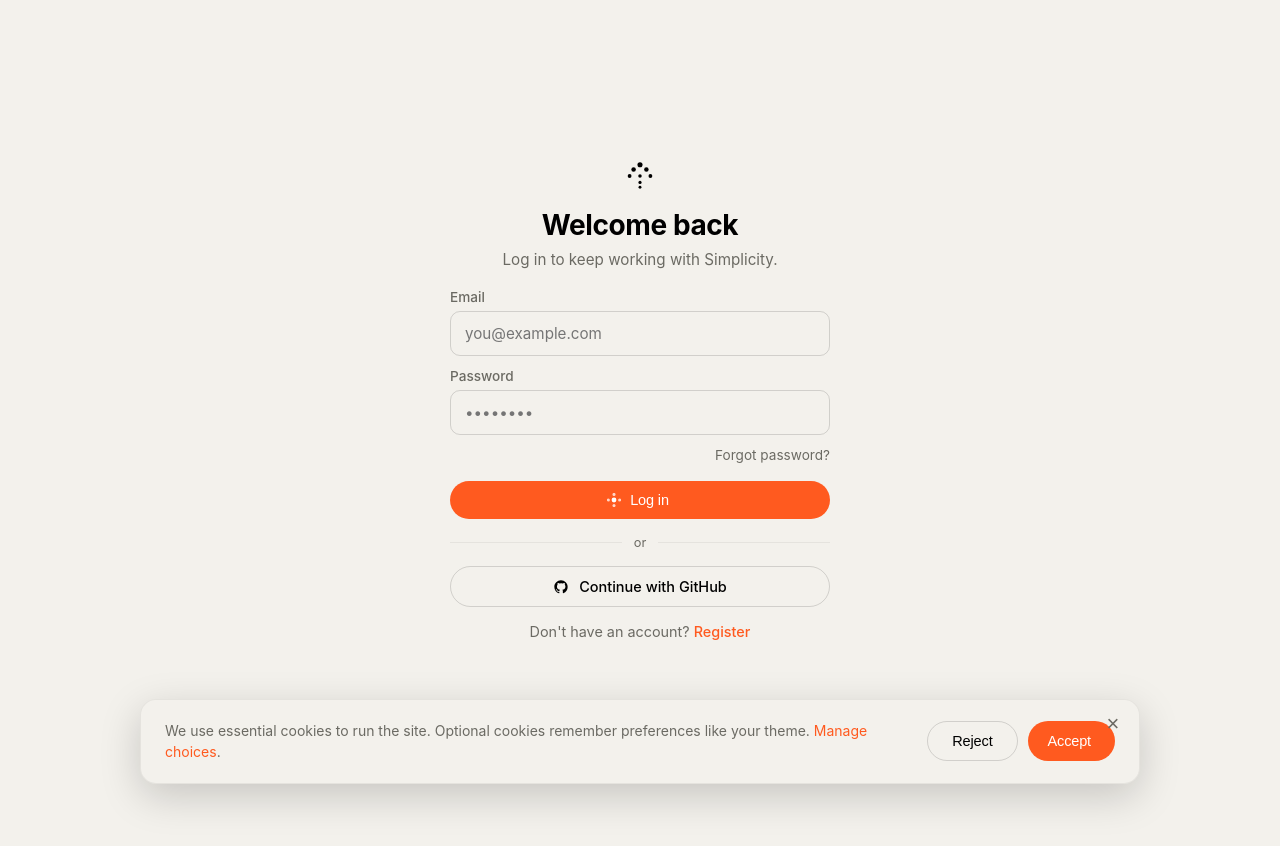
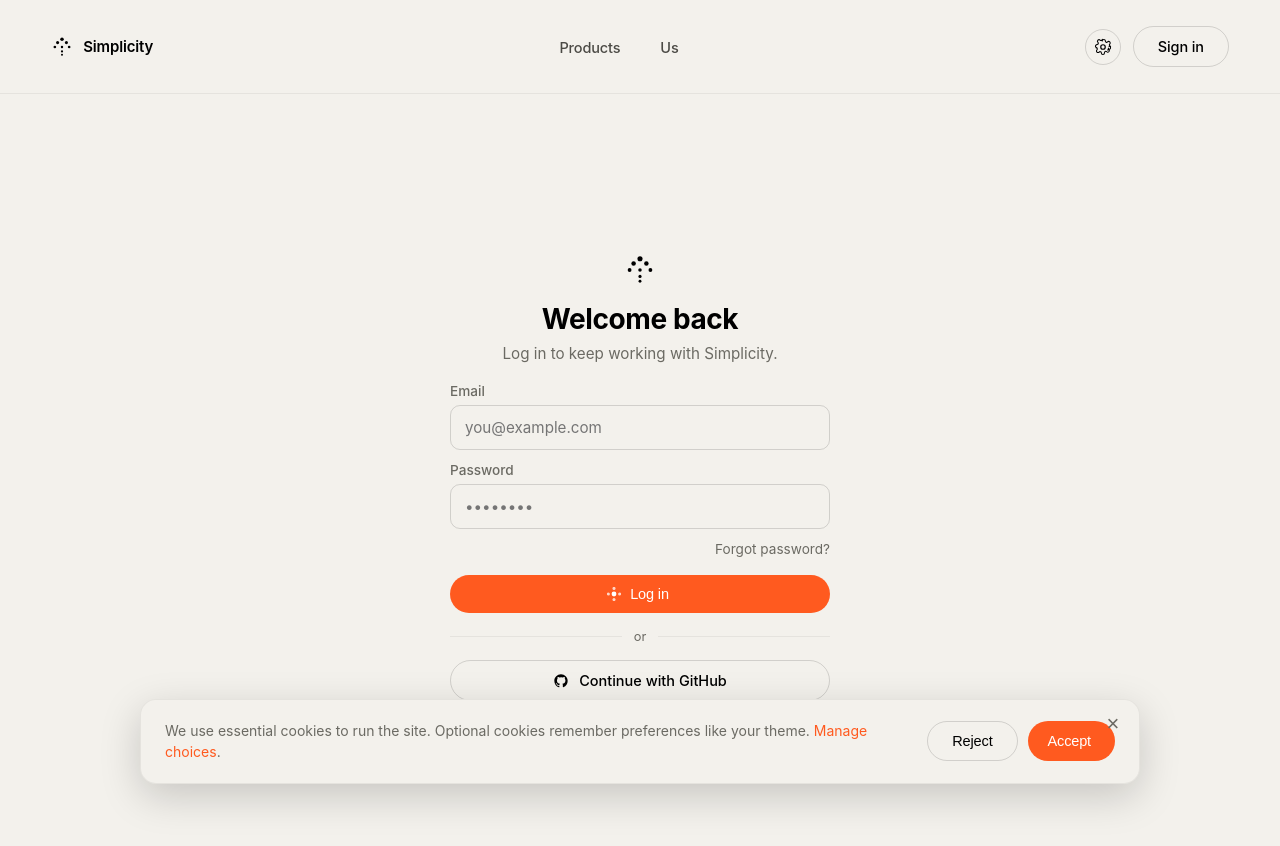
Before and after one commit to cofelixsmos-prog/simplicity, a website: page login.html in a window 1280 px wide. Before the commit the page ends 800 px from the top, so only its background shows below. Drawn offline with Linux system fonts and the light colour scheme; a web font is replaced by a local one.

Commit message:
Reverse felix's changes - add nav bar back to login pages

```diff
--- a/login.html
+++ b/login.html
@@ -261,7 +261,7 @@
   }
 </style>
 </head>
-<body data-no-nav>
+<body>
   <a class="auth-home" href="/" aria-label="Simplicity home">
     <svg viewBox="0 0 40 40">
       <circle cx="20" cy="6"  r="3.2"/>
--- a/scripts/nav-init.js
+++ b/scripts/nav-init.js
@@ -187,7 +187,7 @@
   }
 
   function init() {
-    if (!document.body.hasAttribute('data-no-nav')) loadNav();
+    loadNav();
     loadFooter();
     loadCookieUI();
   }
```
Also changed, not shown: register.html (+1 -1 lines).
